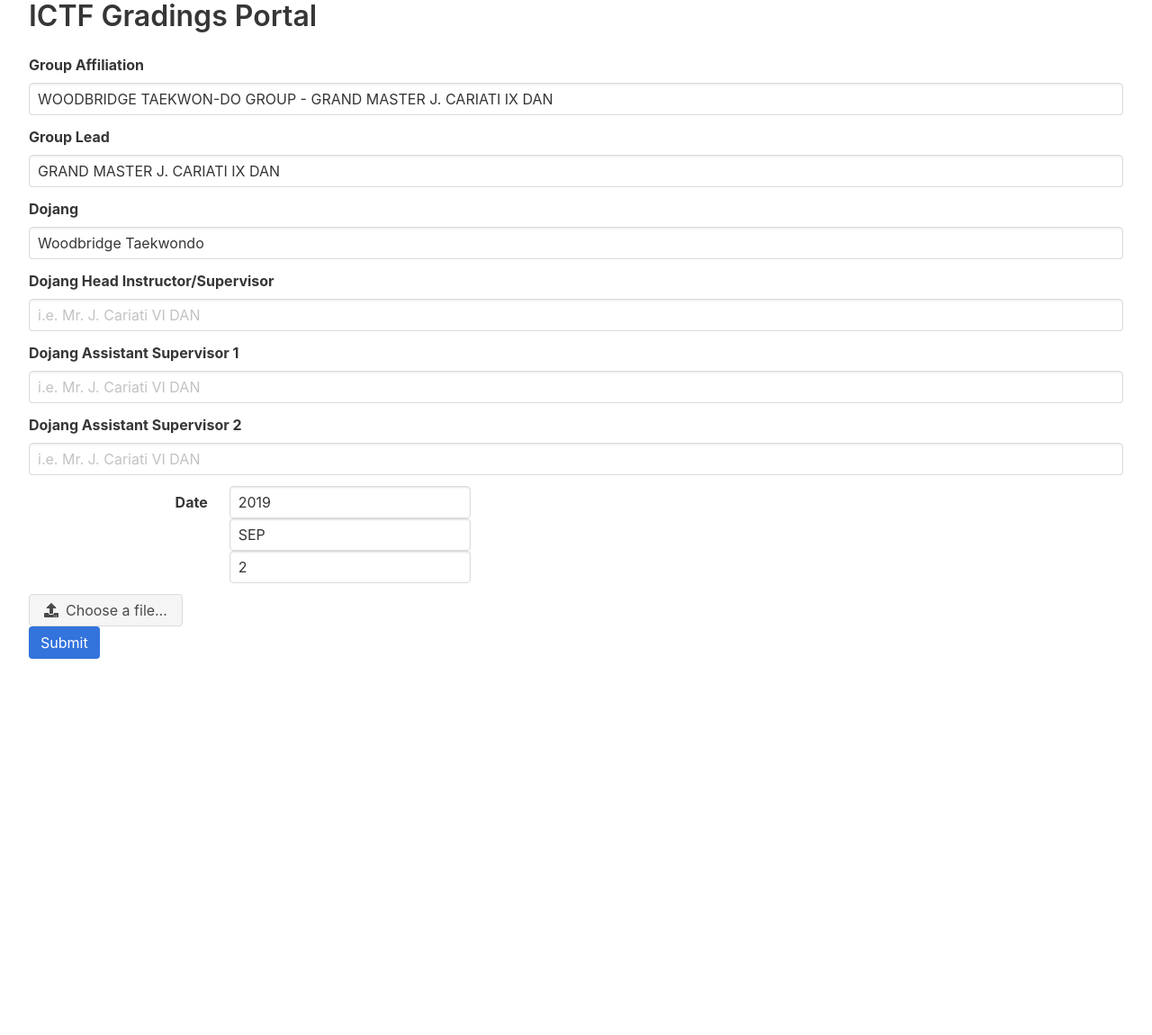
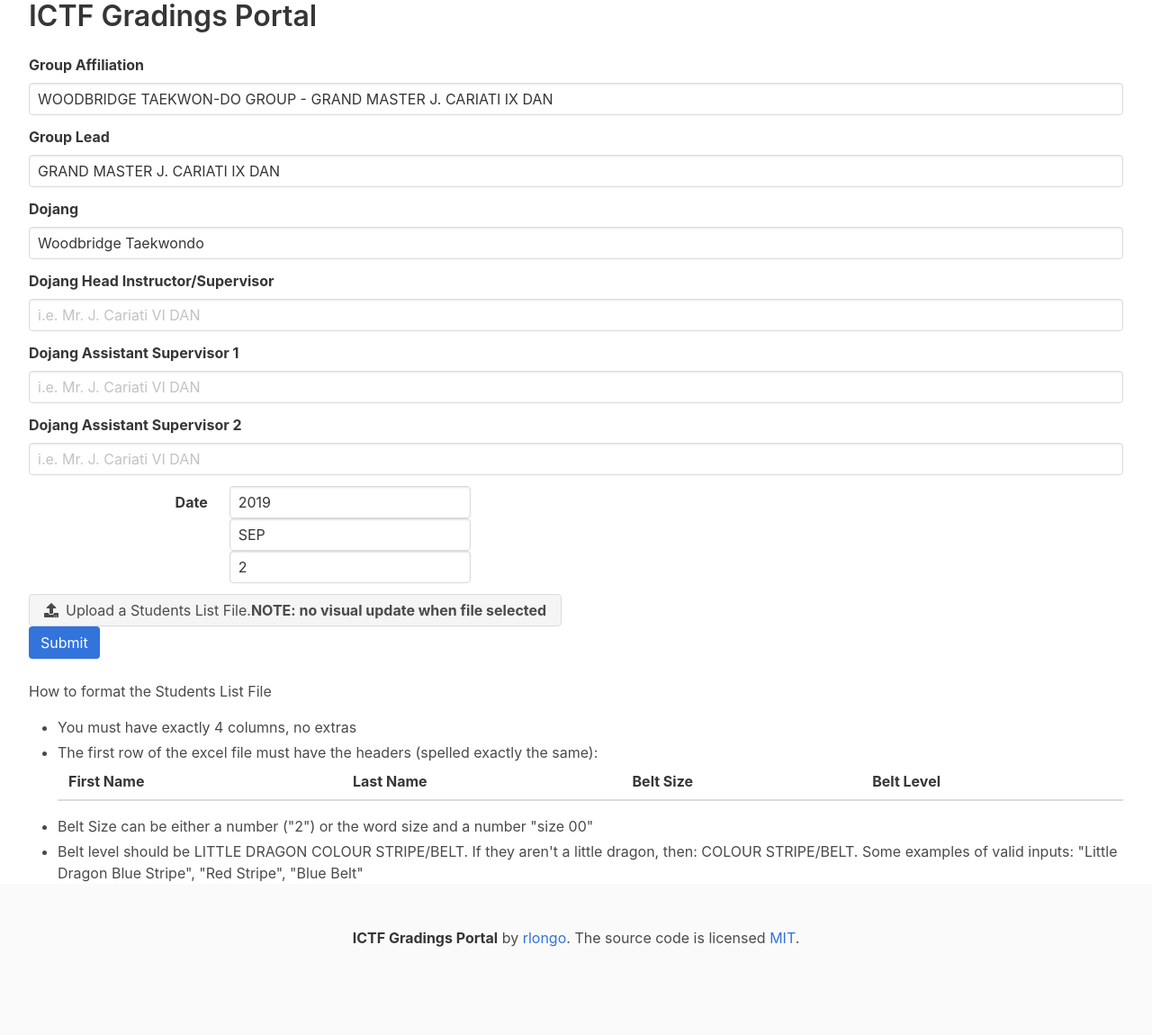
Before and after one commit to rlongo/ictf-gradings-frontend, a Flask app: page / in a window 1280 px wide. Shown: the whole page at 90% size. Before the commit the page ends 732 px from the top, so only its background shows below. Run offline with Flask 2, Linux system fonts and the light colour scheme; lists and menus that the app fills with data are empty; some libraries are stand-ins or nearby versions.

Commit message:
Cleaned up template

```diff
--- a/app/templates/form.html
+++ b/app/templates/form.html
@@ -95,7 +95,9 @@
                   <i class="fas fa-upload"></i>
                 </span>
                 <span class="file-label">
-                  Choose a file…
+                  Upload a Students List File.
+                  <br>
+                  <b>NOTE: no visual update when file selected</b>
                 </span>
               </span>
             </label>
@@ -107,11 +109,43 @@
           <button class="button is-link">Submit</button>
         </div>
 
-  </div>
   </form>
 
+  </div>
 
+  <br>
 
+  <div class="container is-fluid">
+    <h2>How to format the Students List File</h2>
+    <div class="content">
+        <ul class="is-lower-alpha">
+          <li>You must have exactly 4 columns, no extras</li>
+          <li>The first row of the excel file must have the headers (spelled exactly the same): </li>
+          <table class="table">
+              <thead>
+                <tr>
+                  <th>First Name</th>
+                  <th>Last Name</th>
+                  <th>Belt Size</th>
+                  <th>Belt Level</th>
+                </tr>
+              </thead>
+            </table>
+          <li>Belt Size can be either a number ("2") or the word size and a number "size 00"</li>
+          <li>Belt level should be LITTLE DRAGON COLOUR STRIPE/BELT. If they aren't a little dragon, then: COLOUR STRIPE/BELT. Some examples of valid inputs: "Little Dragon Blue Stripe", "Red Stripe", "Blue Belt"</li>
+        </ul>
+      </div>
+  </div>
+
+  <footer class="footer">
+      <div class="content has-text-centered">
+        <p>
+          <strong>ICTF Gradings Portal</strong> by <a href="https://github.com/rlongo/ictf-gradings-frontend">rlongo</a>.
+          The source code is licensed
+          <a href="https://github.com/rlongo/ictf-gradings-frontend/blob/master/LICENSE">MIT</a>.
+        </p>
+      </div>
+    </footer>
 
 </body>
 
```
